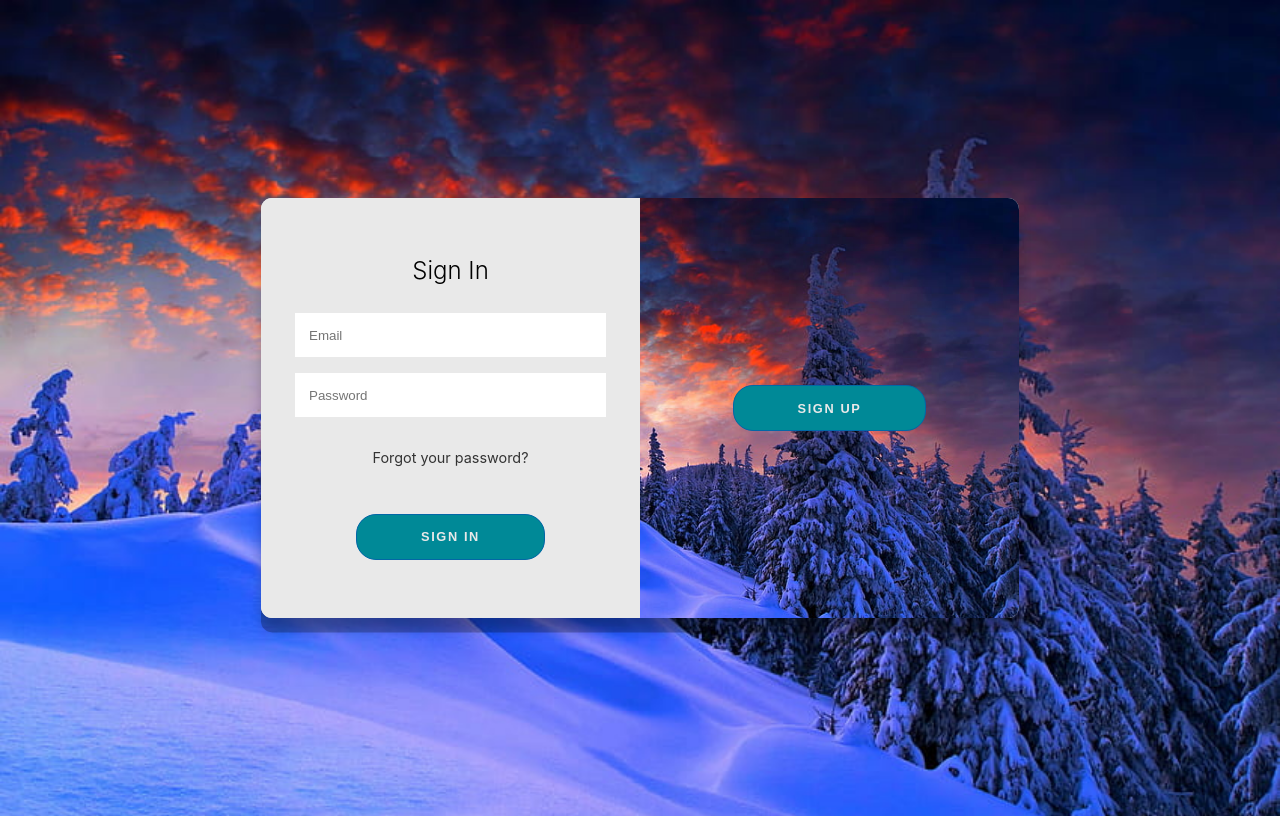
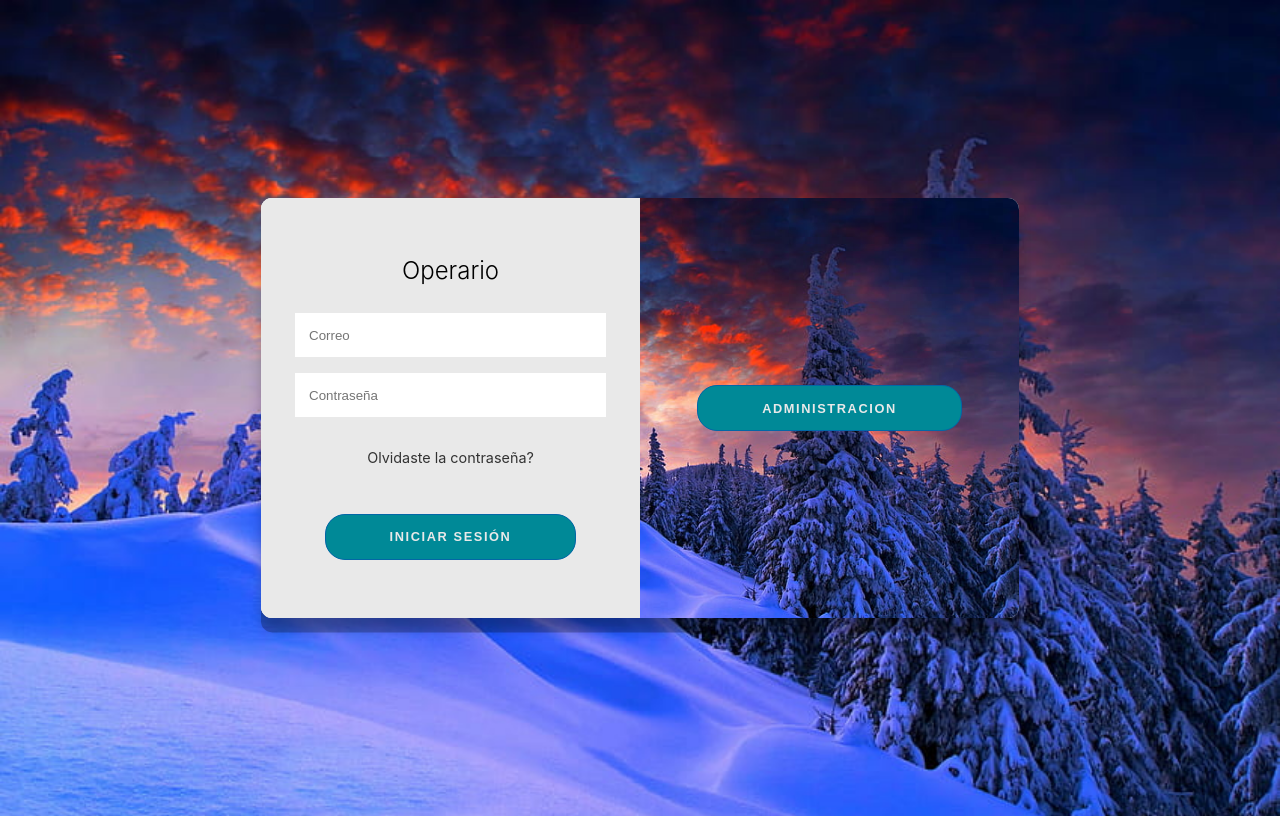
Before and after one commit to Aleja5/PROYECTO, a plain HTML site: page index.html in a window 1280 px wide. Drawn offline with Linux system fonts and the light colour scheme.

Commit message:
Update index.html

```diff
--- a/index.html
+++ b/index.html
@@ -10,54 +10,48 @@
   <body>
     <div class="container" id="container">
       <!-- Formulario de Sign Up -->
-      <div class="container__form container--signup">
+      <div class="container__form container--administrador">
         <form action="#" class="form" id="form1">
-          <h2 class="form__title">Sign Up</h2>
-          <input
-            type="text"
-            placeholder="User"
-            class="input"
-            id="signup-user"
-            name="signup-user"
-          />
+          <h2 class="form__title">Administracion</h2>
           <input
             type="email"
-            placeholder="Email"
+            placeholder="Correo"
             class="input"
-            id="signup-email"
-            name="signup-email"
+            id="admin-email"
+            name="admin-email"
           />
           <input
             type="password"
-            placeholder="Password"
+            placeholder="Contraseña"
             class="input"
-            id="signup-password"
-            name="signup-password"
+            id="admin-email"
+            name="admin-email"
           />
-          <button class="btn">Sign Up</button>
+          <a href="#" class="link">Olvidaste la contraseña?</a>
+          <button class="btn">Iniciar Sesión </button>
         </form>
       </div>
 
       <!-- Formulario de Sign In -->
-      <div class="container__form container--signin">
+      <div class="container__form container--operario">
         <form action="#" class="form" id="form2">
-          <h2 class="form__title">Sign In</h2>
+          <h2 class="form__title">Operario</h2>
           <input
             type="email"
-            placeholder="Email"
+            placeholder="Correo"
             class="input"
-            id="signin-email"
-            name="signin-email"
+            id="ope-email"
+            name="ope-email"
           />
           <input
             type="password"
-            placeholder="Password"
+            placeholder="Contraseña"
             class="input"
-            id="signin-password"
-            name="signin-password"
+            id="ope-email"
+            name="ope-email"
           />
-          <a href="#" class="link">Forgot your password?</a>
-          <button class="btn">Sign In</button>
+          <a href="#" class="link">Olvidaste la contraseña?</a>
+          <button class="btn">Iniciar Sesión</button>
         </form>
       </div>
 
@@ -65,10 +59,10 @@
       <div class="container__overlay">
         <div class="overlay">
             <div class="overlay__panel overlay--left">
-                <button class="btn" id="signIn">Sign In</button>
+                <button class="btn" id="Operario">Operario</button>
             </div>
             <div class="overlay__panel overlay--right">
-                <button class="btn" id="signUp">Sign Up</button>
+                <button class="btn" id="Administracion">Administracion</button>
             </div>
         </div>
     </div>
```
